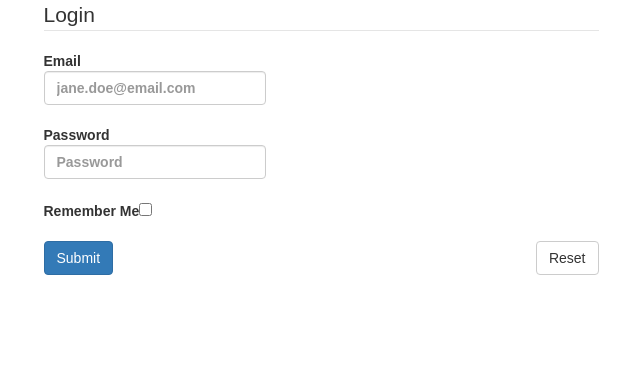
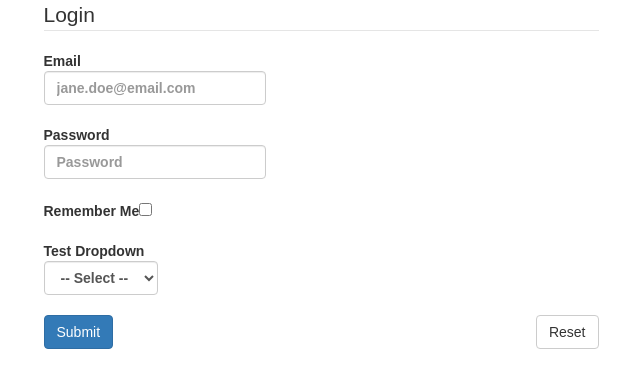
Before and after one commit to third774/formik-flow-dynamic-forms, a React (Create React App) app: page / in a window 1280 px wide. Shown: the top 388 px of the page, without its empty margins (319-959 px from the left). Built offline with nearby package versions, Linux system fonts and the light colour scheme.

Commit message:
Add DynamicSelect

```diff
--- a/src/DynamicForm/DynamicForm.js
+++ b/src/DynamicForm/DynamicForm.js
@@ -7,6 +7,7 @@
 import { Validators } from "./Validators";
 import { DynamicInput } from "./dynamic-input-components/DynamicInput";
 import { DynamicCheckbox } from "./dynamic-input-components/DynamicCheckbox";
+import { DynamicSelect } from "./dynamic-input-components/DynamicSelect";
 
 import type { StatelessFunctionalComponent } from "react";
 
@@ -25,7 +26,8 @@
 
 const FIELD_MAP = {
   input: DynamicInput,
-  checkbox: DynamicCheckbox
+  checkbox: DynamicCheckbox,
+  select: DynamicSelect
 };
 
 const _DynamicForm = (props: DynamicFormProps) => {
--- a/src/DynamicForm/FieldInterfaces.js
+++ b/src/DynamicForm/FieldInterfaces.js
@@ -20,4 +20,4 @@
   fieldTypeConfiguration?: TFieldTypeConfiguration;
 }
 
-type FieldType = "input" | "checkbox"; // | "dropdown";
+type FieldType = "input" | "checkbox" | "select";
--- /dev/null
+++ b/src/DynamicForm/dynamic-input-components/DynamicSelect.js
@@ -0,0 +1,38 @@
+// @flow
+
+import React from "react";
+
+import { FieldComponentProps } from "../FieldInterfaces";
+
+type SelectFieldTypeConfiguration = {
+  options: string[]
+};
+
+export const DynamicSelect = (
+  props: FieldComponentProps<SelectFieldTypeConfiguration>
+) => {
+  const {
+    name,
+    value,
+    fieldTypeConfiguration,
+    onChange,
+    onBlur,
+    className
+  } = props;
+  return (
+    <select
+      className={className}
+      value={value}
+      name={name}
+      onChange={onChange}
+      onBlur={onBlur}
+    >
+      <option value="">-- Select --</option>
+      {fieldTypeConfiguration.options.map((option, index) => (
+        <option key={index} value={option}>
+          {option}
+        </option>
+      ))}
+    </select>
+  );
+};
--- a/src/FieldConfig.js
+++ b/src/FieldConfig.js
@@ -35,5 +35,14 @@
       // placeholder: "What's your first name?",
       // type: "text"
     }
+  },
+  {
+    label: "Test Dropdown",
+    name: "testDropdown",
+    value: "",
+    fieldType: "select",
+    fieldTypeConfiguration: {
+      options: ["First", "Second", "Third"]
+    }
   }
 ];
```
